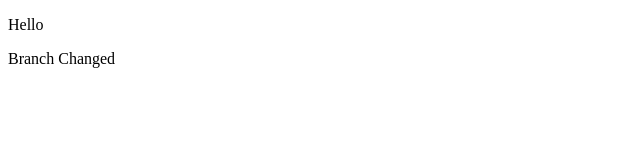
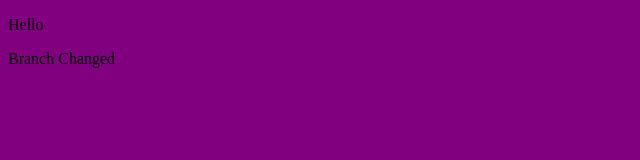
Before and after one commit to juny0192/AnimatedTextGitMemo, a plain HTML site: page index.html in a window 1280 px wide. Shown: the whole page, without its empty margins (0-640 px from the left). Drawn offline with Linux system fonts and the light colour scheme.

Commit message:
changed purple

```diff
--- a/app.css
+++ b/app.css
@@ -1,3 +1,3 @@
 body {
-	background-color: white;
+	background-color: purple;
 }
```
